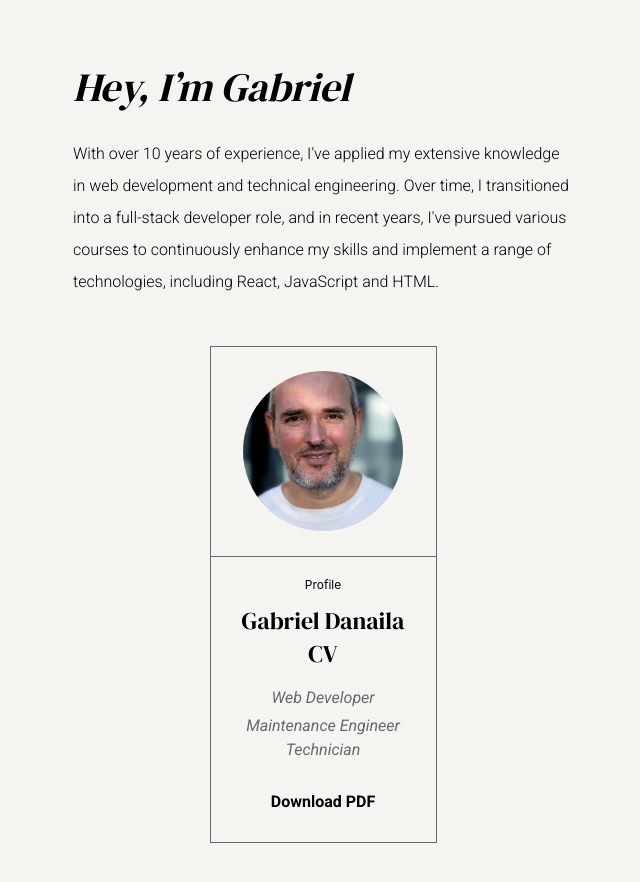
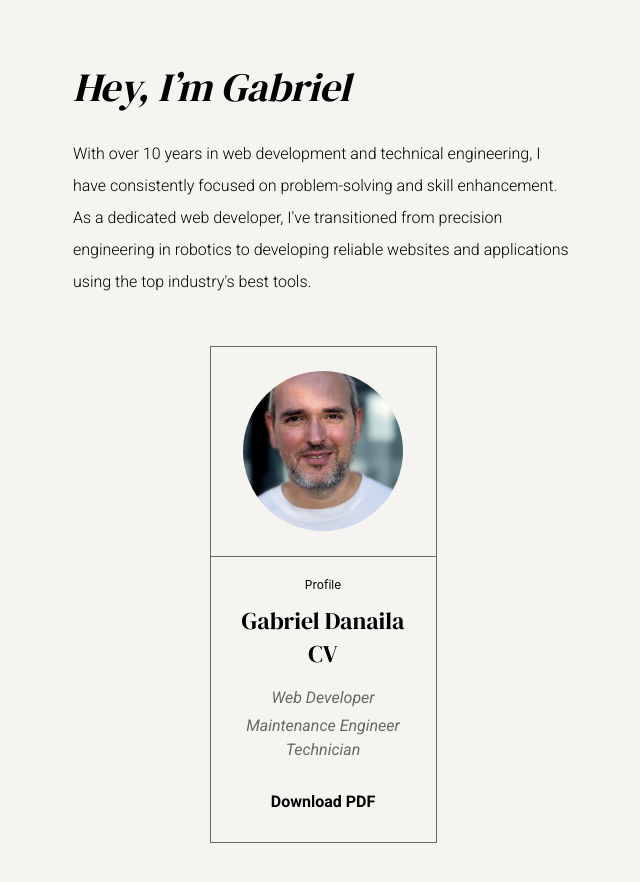
Before and after one commit to Gabriel-Danaila/My-website, a plain HTML site: page index.html in a window 1280 px wide. Shown: the part 1180-2062 px from the top of the page, without its empty margins (317-957 px from the left). Drawn offline with Linux system fonts and the light colour scheme.

```diff
--- a/index.html
+++ b/index.html
@@ -73,12 +73,11 @@
           <div class="top-container">
             <h1 class="section-hero-title">Hey, I’m Gabriel</h1>
             <p class="section-hero-subtitle">
-              With over 10 years of experience, I've applied my extensive
-              knowledge in web development and technical engineering. Over time,
-              I transitioned into a full-stack developer role, and in recent
-              years, I've pursued various courses to continuously enhance my
-              skills and implement a range of technologies, including React,
-              JavaScript and HTML.
+              With over 10 years in web development and technical engineering, I
+              have consistently focused on problem-solving and skill
+              enhancement. As a dedicated web developer, I've transitioned from
+              precision engineering in robotics to developing reliable websites
+              and applications using the top industry's best tools.
             </p>
           </div>
           <div class="bottom-container">
```
Also changed, not shown: 1 other file.
